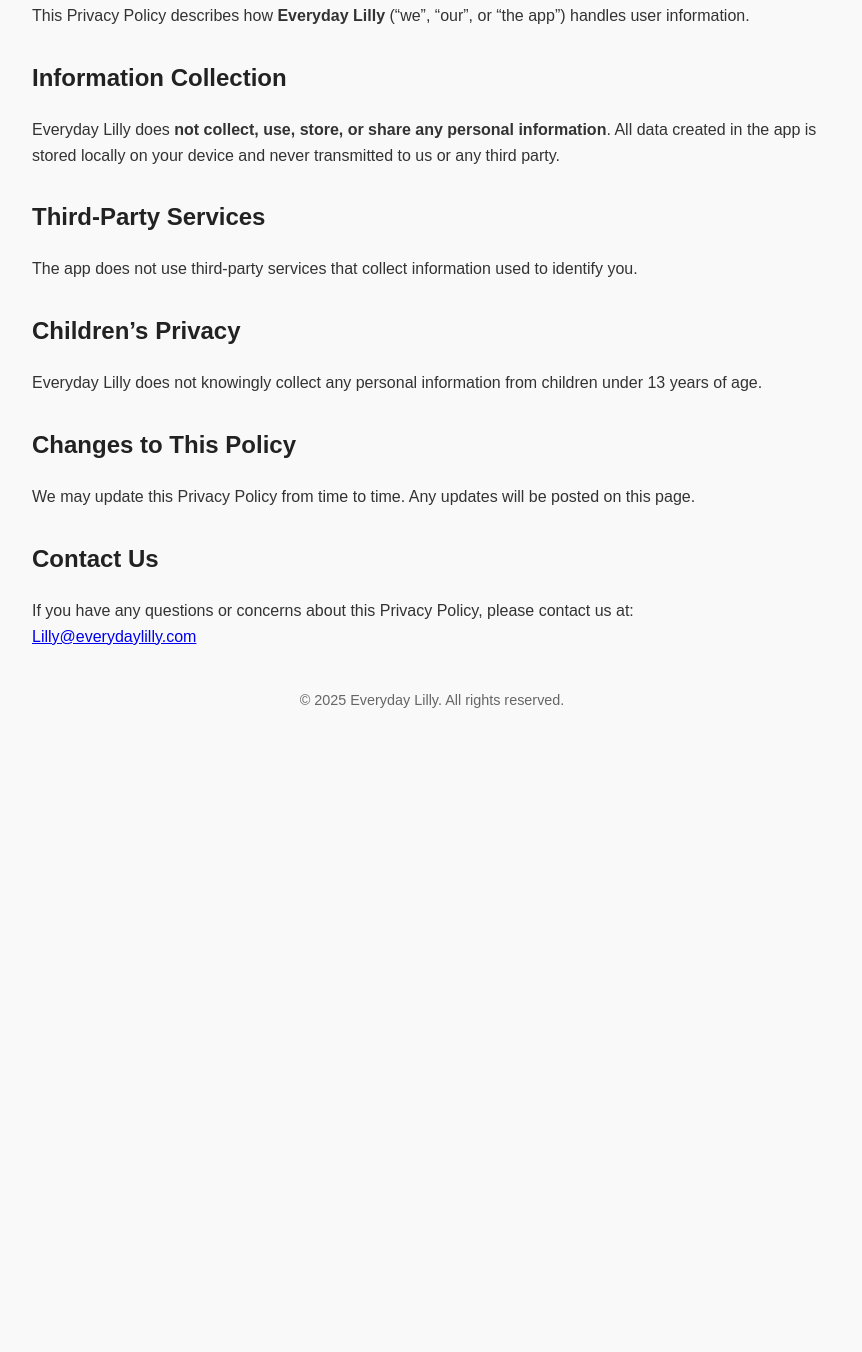
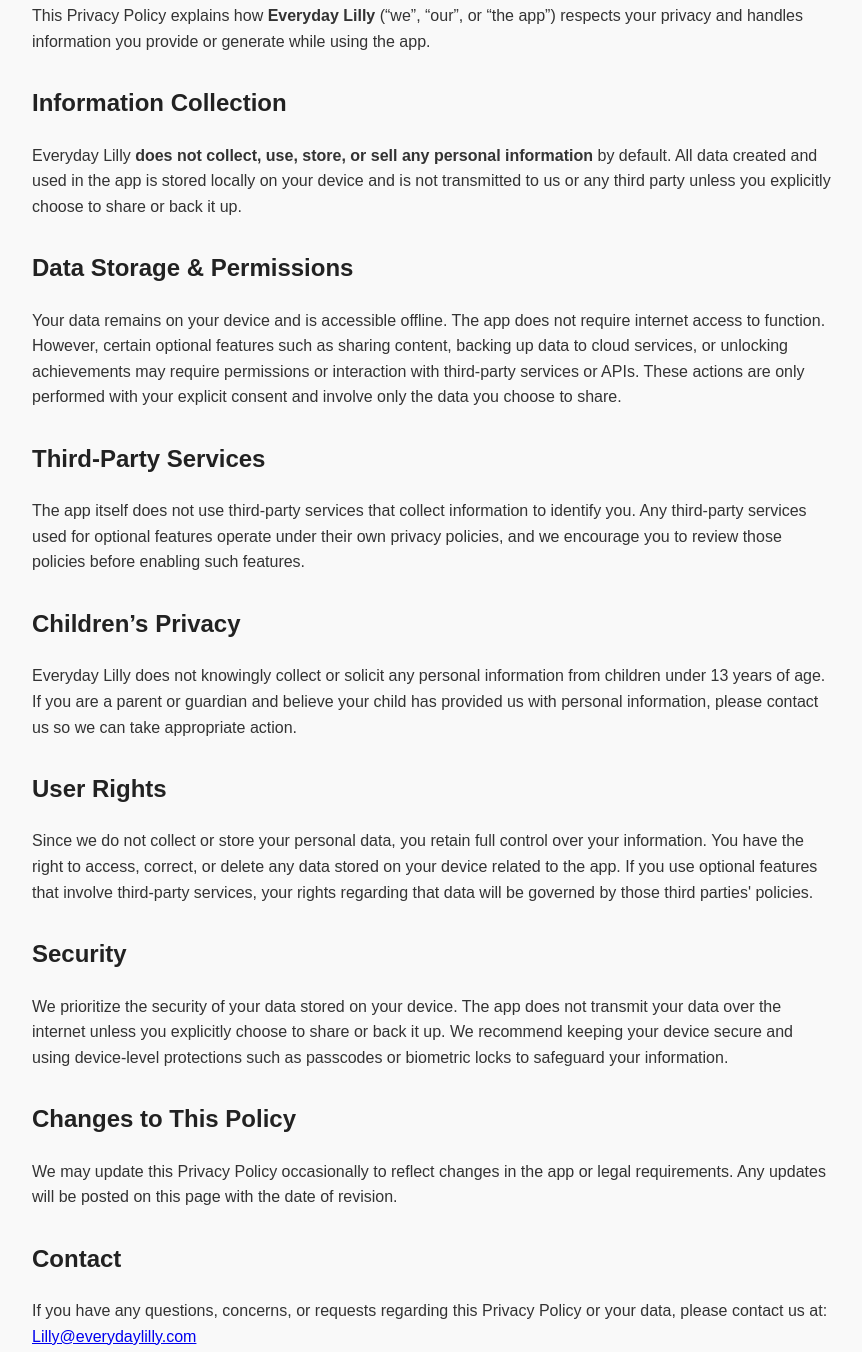
Before and after one commit to Bobsnadenica/everydaylilly.com, a plain HTML site: page privacypolicy.html in a window 1280 px wide. Shown: the part 151-1503 px from the top of the page, without its empty margins (208-1070 px from the left). Before the commit the page ends 923 px from the top, so only its background shows below. Drawn offline with Linux system fonts and the light colour scheme.

Commit message:
Prodaljavame Updatite

```diff
--- a/privacypolicy.html
+++ b/privacypolicy.html
@@ -36,34 +36,47 @@
 <body>
   <h1>Privacy Policy</h1>
   <p>
-    This Privacy Policy describes how <strong>Everyday Lilly</strong> (“we”, “our”, or “the app”)
-    handles user information.
+    This Privacy Policy explains how <strong>Everyday Lilly</strong> (“we”, “our”, or “the app”) respects your privacy and handles information you provide or generate while using the app.
   </p>
 
   <h2>Information Collection</h2>
   <p>
-    Everyday Lilly does <strong>not collect, use, store, or share any personal information</strong>.
-    All data created in the app is stored locally on your device and never transmitted to us or any third party.
+    Everyday Lilly <strong>does not collect, use, store, or sell any personal information</strong> by default. All data created and used in the app is stored locally on your device and is not transmitted to us or any third party unless you explicitly choose to share or back it up.
+  </p>
+
+  <h2>Data Storage & Permissions</h2>
+  <p>
+    Your data remains on your device and is accessible offline. The app does not require internet access to function. However, certain optional features such as sharing content, backing up data to cloud services, or unlocking achievements may require permissions or interaction with third-party services or APIs. These actions are only performed with your explicit consent and involve only the data you choose to share.
   </p>
 
   <h2>Third-Party Services</h2>
   <p>
-    The app does not use third-party services that collect information used to identify you.
+    The app itself does not use third-party services that collect information to identify you. Any third-party services used for optional features operate under their own privacy policies, and we encourage you to review those policies before enabling such features.
   </p>
 
   <h2>Children’s Privacy</h2>
   <p>
-    Everyday Lilly does not knowingly collect any personal information from children under 13 years of age.
+    Everyday Lilly does not knowingly collect or solicit any personal information from children under 13 years of age. If you are a parent or guardian and believe your child has provided us with personal information, please contact us so we can take appropriate action.
+  </p>
+
+  <h2>User Rights</h2>
+  <p>
+    Since we do not collect or store your personal data, you retain full control over your information. You have the right to access, correct, or delete any data stored on your device related to the app. If you use optional features that involve third-party services, your rights regarding that data will be governed by those third parties' policies.
+  </p>
+
+  <h2>Security</h2>
+  <p>
+    We prioritize the security of your data stored on your device. The app does not transmit your data over the internet unless you explicitly choose to share or back it up. We recommend keeping your device secure and using device-level protections such as passcodes or biometric locks to safeguard your information.
   </p>
 
   <h2>Changes to This Policy</h2>
   <p>
-    We may update this Privacy Policy from time to time. Any updates will be posted on this page.
+    We may update this Privacy Policy occasionally to reflect changes in the app or legal requirements. Any updates will be posted on this page with the date of revision.
   </p>
 
-  <h2>Contact Us</h2>
+  <h2>Contact</h2>
   <p>
-    If you have any questions or concerns about this Privacy Policy, please contact us at:
+    If you have any questions, concerns, or requests regarding this Privacy Policy or your data, please contact us at:
     <br />
     <a href="mailto:Lilly@everydaylilly.com">Lilly@everydaylilly.com</a>
   </p>
```
Also changed, not shown: privacypolicy-bg.html (+12 -12 lines).
